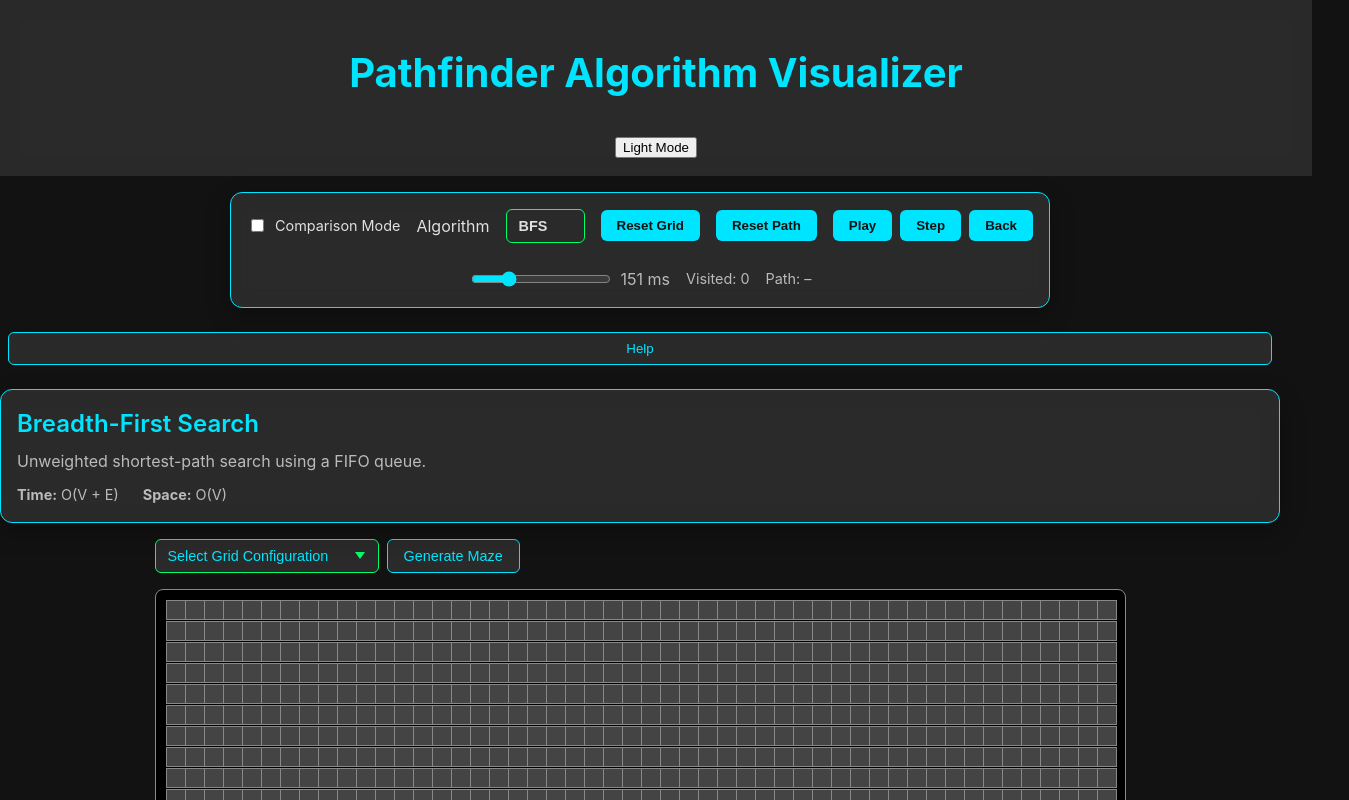
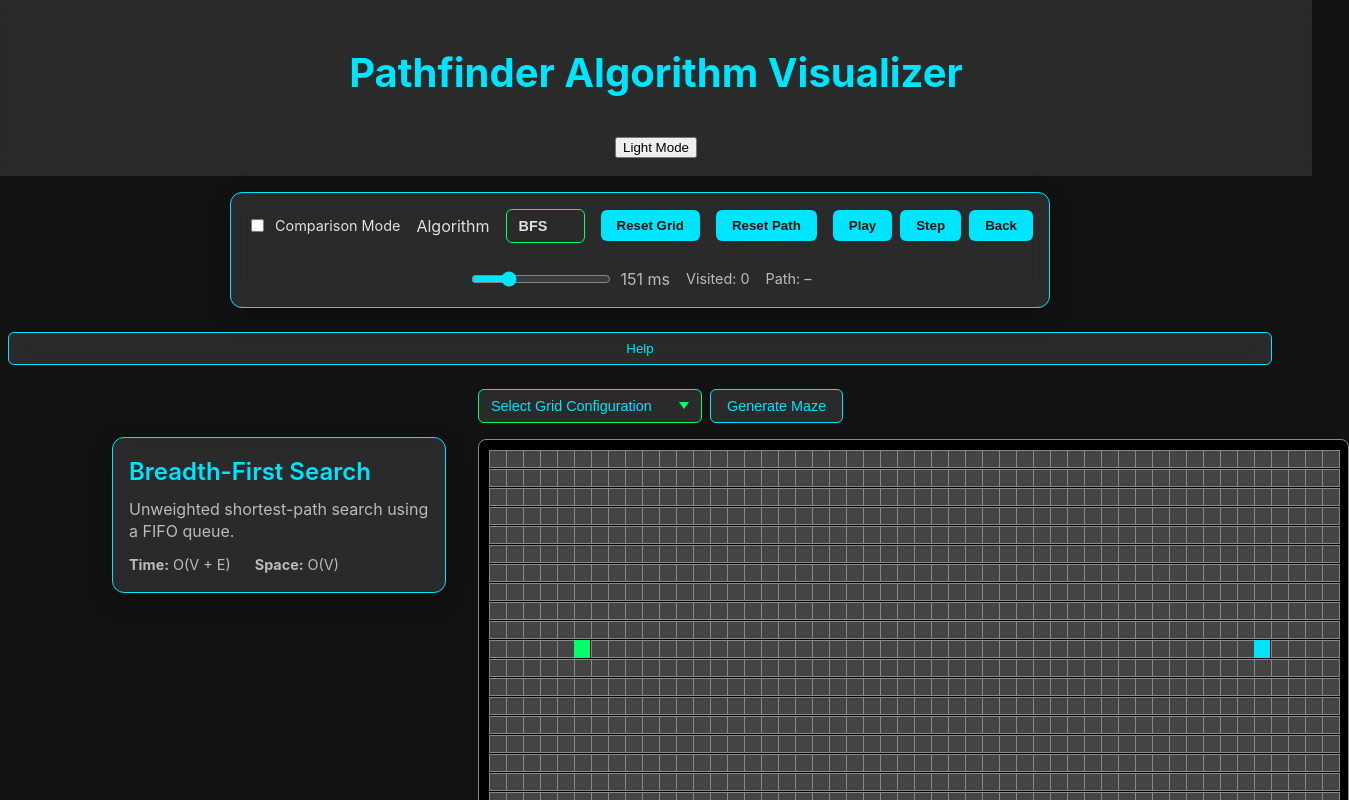
Before and after one commit to Jwmarsh16/pathfinding-algorithm, a React (Vite) app in the folder client/: page / in a window 1280 px wide. Shown: the top 800 px of the page, 1349 px wide, since content can reach past the window. Built offline with nearby package versions, Linux system fonts and the light colour scheme.

Commit message:
Swap InfoPanel to left side of grid
In single-mode .main-container, render InfoPanel before the grid-wrapper
so the info panel appears on the left and the grid moves up closer to
the controls.

```diff
--- a/client/src/App.jsx
+++ b/client/src/App.jsx
@@ -1,7 +1,7 @@
 /* File: src/App.jsx
  *
- * Reset only the corresponding grid’s path when its algorithm changes
- * in comparison mode, and still reset path on single-mode algorithm change.
+ * Position InfoPanel to the left of the grid in single mode by
+ * swapping their order inside .main-container.
  */
 
 import React, { useState, useEffect, useRef } from 'react'
@@ -71,20 +71,15 @@ function App() {
   const stepHoldRef  = useRef(null)
   const backHoldRef  = useRef(null)
 
-  // Single-mode algorithm change: set and reset path
   const handleSingleAlgoChange = algo => {
     dispatch(setAlgorithm(algo))
     dispatch(resetPathThunk())
   }
-
-  // Comparison-mode Algorithm A change: reset only grid A
   const handleAlgoAChange = algo => {
     setAlgoA(algo)
     setGridA(reduxGrid.map(r => r.map(c => ({ ...c }))))
     setStepsA([])
   }
-
-  // Comparison-mode Algorithm B change: reset only grid B
   const handleAlgoBChange = algo => {
     setAlgoB(algo)
     setGridB(reduxGrid.map(r => r.map(c => ({ ...c }))))
@@ -339,9 +334,11 @@ function App() {
         </>
       ) : (
         <>
-          <InfoPanel selectedAlgorithm={selectedAlgorithm} />
-          <div className="grid-wrapper">
-            <Grid grid={reduxGrid} showControls={true} />
+          <div className="main-container">
+            <InfoPanel selectedAlgorithm={selectedAlgorithm} />
+            <div className="grid-wrapper">
+              <Grid grid={reduxGrid} showControls={true} />
+            </div>
           </div>
           <Footer
             visitedNodes={statistics.visitedNodes}
--- a/client/src/styles/global.css
+++ b/client/src/styles/global.css
@@ -1,7 +1,8 @@
 /* File: src/styles/global.css
  *
- * Update light theme overrides: set primary-color to navy,
- * accent-color to gold, and node-visited-bg to gold.
+ * Core theme variables, layout, and light-mode overrides.
+ * Includes animated transitions and .main-container flex layout
+ * for positioning InfoPanel beside the grid in single mode.
  */
 
 /* ─── Theme Variables & Typography ─────────────────────────────────────── */
@@ -44,6 +45,11 @@ html, body, #root {
   line-height: 1.5;
 }
 
+/* ─── Animated Theme Transition ───────────────────────────────────────── */
+body, .app, header, footer {
+  transition: background-color 0.3s ease, color 0.3s ease;
+}
+
 /* ─── App Container ─────────────────────────────────────────────────────── */
 .app {
   display: flex;
@@ -52,6 +58,23 @@ html, body, #root {
   min-height: 100vh;
   width: 100%;
   background-color: var(--bg-color);
+}
+
+/* ─── Main Layout for Single Mode ───────────────────────────────────────── */
+.main-container {
+  display: flex;
+  align-items: flex-start;
+  gap: 2rem;
+  margin: 1rem;
+  margin-right: auto;
+  margin-left: 7rem;
+}
+.main-container .grid-wrapper {
+  flex: 1;
+}
+.main-container .info-panel {
+  flex: 0 0 300px;
+  margin-top: 3rem;
 }
 
 /* ─── Header & Footer ───────────────────────────────────────────────────── */
@@ -102,6 +125,7 @@ footer {
   gap: 1rem;
 }
 
+/* ─── Grid Half & Title ─────────────────────────────────────────────────── */
 .grid-half {
   flex: 1;
 }
@@ -109,6 +133,7 @@ footer {
 .grid-half h3 {
   text-align: center;
   margin-bottom: 0.5rem;
+  margin-top: 0rem;
   font-family: var(--font-mono);
   font-weight: 500;
   color: var(--accent-color);
@@ -118,7 +143,7 @@ footer {
 .comparison-info-panels {
   display: flex;
   gap: 1rem;
-  margin: 1rem 0;
+  margin: 0rem 0;
 }
 
 .info-panel-half {
@@ -151,12 +176,12 @@ footer {
 
 .stats-panel span.visited {
   background-color: rgba(255, 215, 0, 0.1);
-  color: #ffd700;
+  color: #00aeff;
 }
 
 .stats-panel span.path {
   background-color: rgba(0, 229, 255, 0.1);
-  color: #00e5ff;
+  color: #00aeff;
 }
 
 /* ─── Help Button ─────────────────────────────────────────────────────── */
@@ -182,7 +207,7 @@ body.theme-light {
   --text-secondary: #444444;
   --surface-color: rgba(0, 0, 0, 0.05);
   --primary-color: #2a4d69;       /* navy blue */
-  --accent-color: #00f7ff;         /* green */
+  --accent-color: #019101;         /* green */
   --grid-bg: #f0f0f0;
   --node-bg: #e0e0e000;
   --node-border: #cccccc;
```
